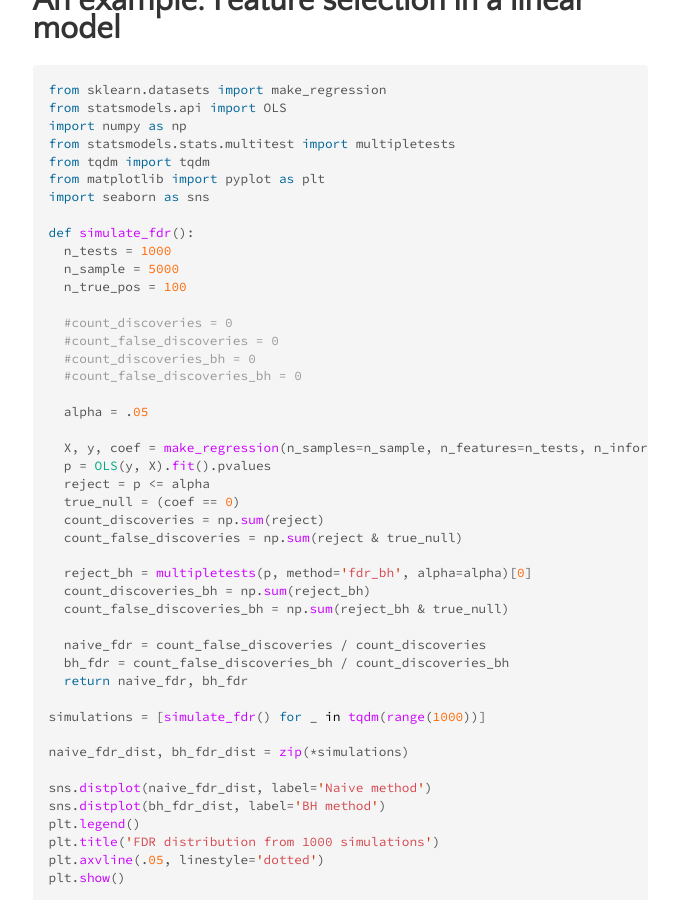
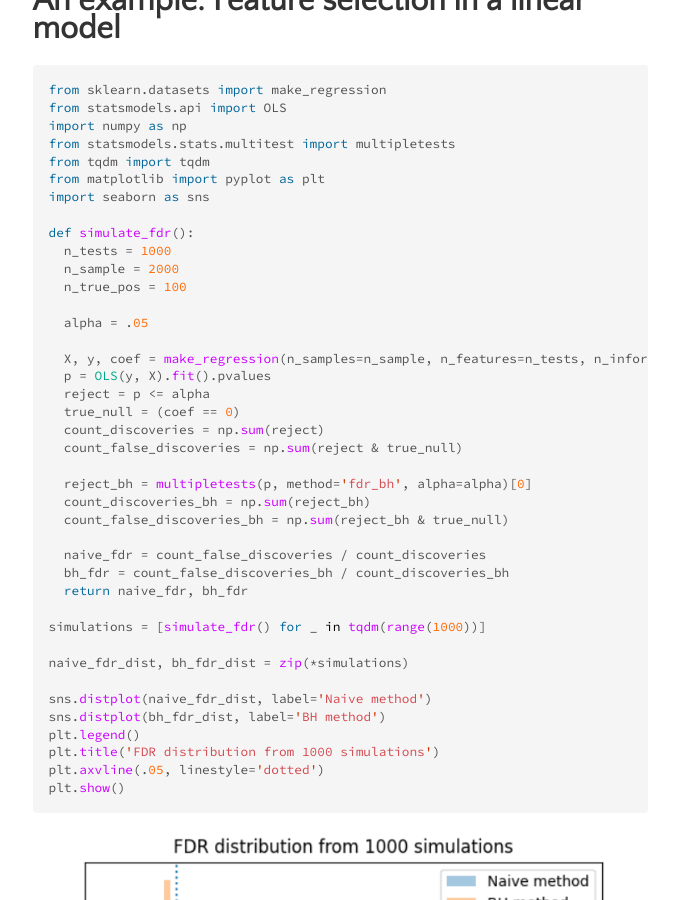
Before and after one commit to lmc2179/lmc2179.github.io, a Jekyll site: the page built from drafts/fdr.md, in a window 1280 px wide and 900 px high, scrolled down 2975 px. Shown: the whole window, without its empty margins (300-978 px from the left). Built offline with Jekyll 4.4.1, drawn with Linux system fonts in a browser that asks for light colours.

Commit message:
Update fdr.md

```diff
--- a/drafts/fdr.md
+++ b/drafts/fdr.md
@@ -67,17 +67,12 @@ import seaborn as sns
 
 def simulate_fdr():
   n_tests = 1000
-  n_sample = 5000
+  n_sample = 2000
   n_true_pos = 100
-
-  #count_discoveries = 0
-  #count_false_discoveries = 0
-  #count_discoveries_bh = 0
-  #count_false_discoveries_bh = 0
 
   alpha = .05
 
-  X, y, coef = make_regression(n_samples=n_sample, n_features=n_tests, n_informative=n_true_pos, bias=0, coef=True, noise=1)
+  X, y, coef = make_regression(n_samples=n_sample, n_features=n_tests, n_informative=n_true_pos, bias=0, coef=True, noise=200)
   p = OLS(y, X).fit().pvalues
   reject = p <= alpha
   true_null = (coef == 0)
```
